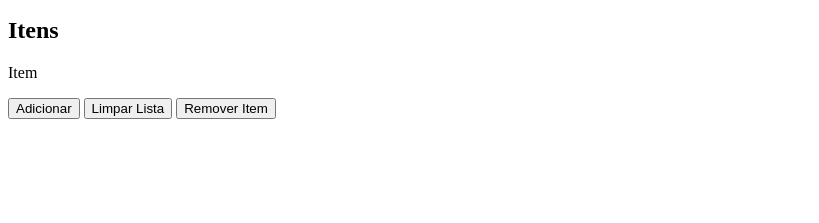
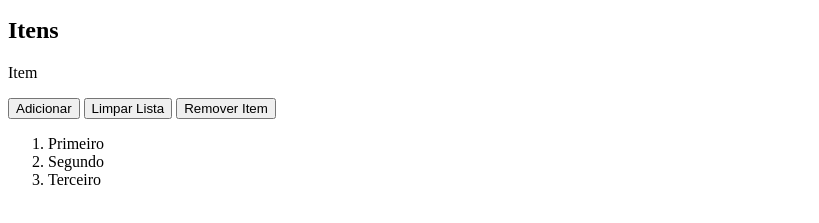
Before and after one commit to ufjf-dcc202/ufjf-dcc202-2023-3-a-atv11-Bressan48, a plain HTML site: page index.html in a window 1280 px wide. Shown: the part 101-324 px from the top of the page, without its empty margins (0-819 px from the left). Drawn offline with Linux system fonts and the light colour scheme; a script that the page names is missing.

Commit message:
adiciona lista de itens ao index.html

```diff
--- a/index.html
+++ b/index.html
@@ -16,6 +16,11 @@
             <button id="adicionar">Adicionar</button>
             <button id="limpar">Limpar Lista</button>
             <button id="remover">Remover Item</button>
+            <ol id="itens">
+                <li>Primeiro</li>
+                <li>Segundo</li>
+                <li>Terceiro</li>
+            </ol>
         </section>
     </main>
 
```
